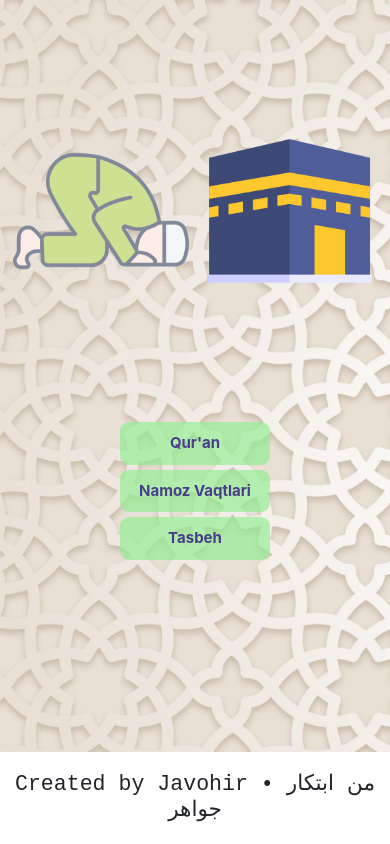
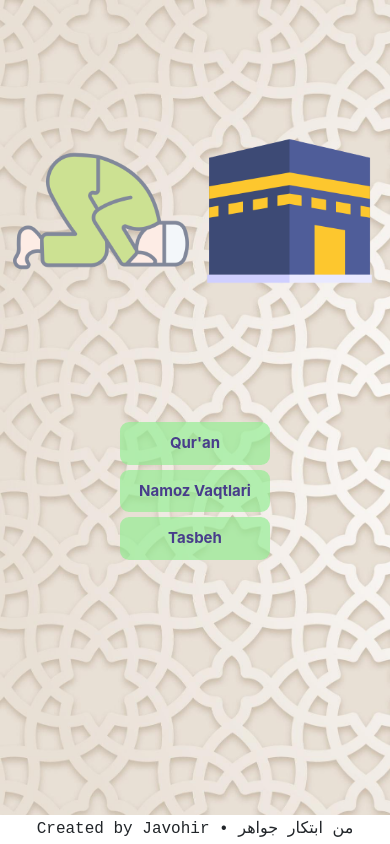
Before and after one commit to javohir12312/Quron, a React (Create React App) app: page / in a window 390 px wide. Built offline with nearby package versions, Linux system fonts and the light colour scheme.

Commit message:
edit creator

```diff
--- a/src/components/Default/Default.jsx
+++ b/src/components/Default/Default.jsx
@@ -39,12 +39,13 @@ const Default = () => {
                         <Link to={'/times'}>Namoz Vaqtlari</Link>
                         <Link to={'/tasbeh'}>Tasbeh</Link>
                     </div>
+
+            <div className={style.powered}>
+                <h4>Created by Javohir • من ابتكار جواهر</h4>
+            </div>
                 </div>
 
             }
-            <div className={style.powered}>
-                <h4>Created by Javohir • من ابتكار جواهر</h4>
-            </div>
         </div>
     )
 }
--- a/src/components/Default/Default.module.scss
+++ b/src/components/Default/Default.module.scss
@@ -159,8 +159,18 @@
     font-family: 'Courier New', Courier, monospace;
     text-align: center;
 
+    @media screen and (max-width:850px) {
+        padding: 0;
+    }
+
     h4{
         margin: 0;
         font-weight: 500;
+        font-size: 16px;
+
+        @media screen and (max-width:850px) {
+            padding: 0;
+            margin: 5px;
+        }
     }
 }
```
